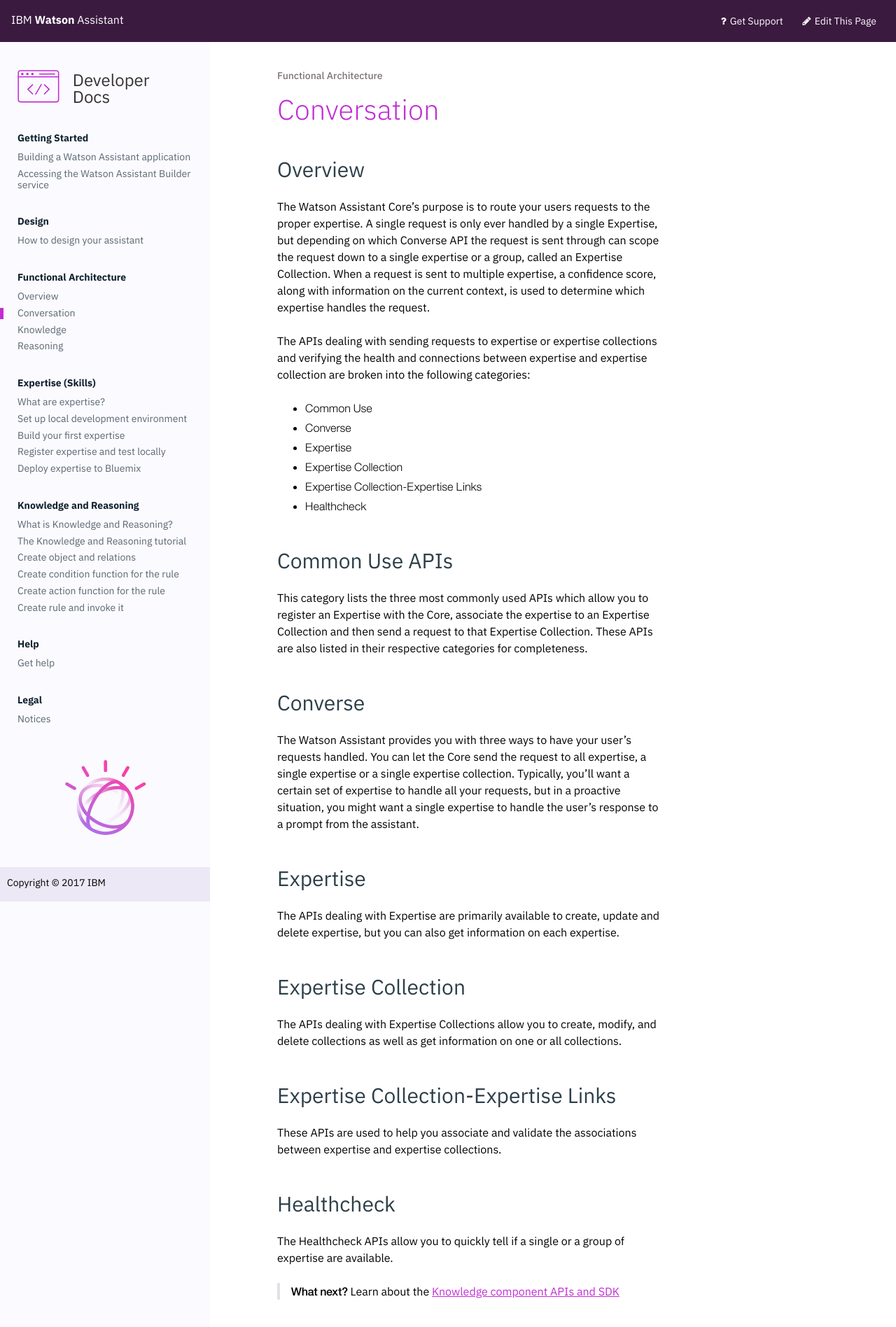
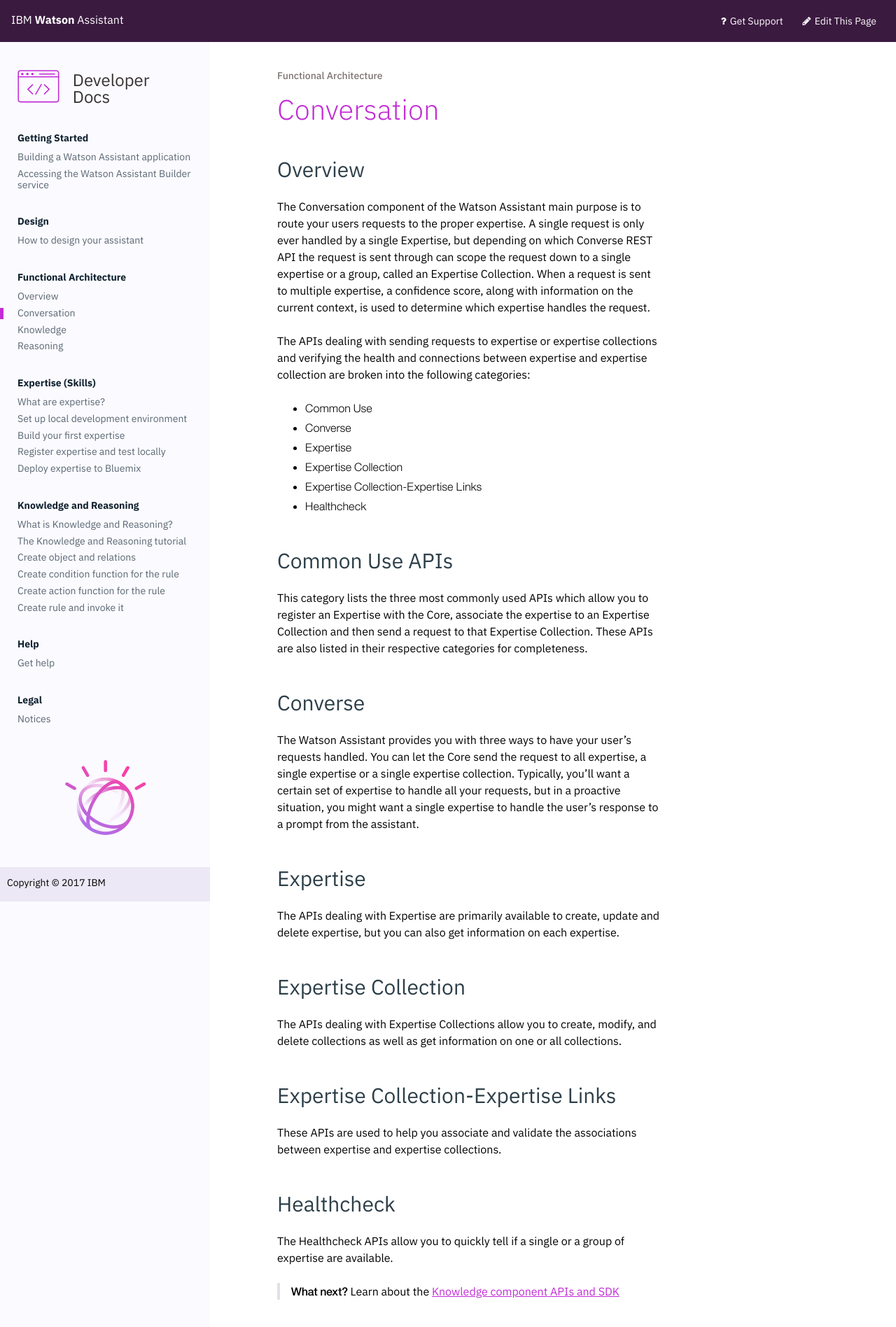
Before and after one commit to Watson-Personal-Assistant/developer, a Jekyll site: the page built from _content/understand-service/core.md, in a window 1280 px wide. Shown: the top 1896 px of the page at 70% size. Built offline with Jekyll 4.4.1, drawn with Linux system fonts in a browser that asks for light colours.

Commit message:
minor rewording in Converse page

```diff
--- a/_content/understand-service/core.md
+++ b/_content/understand-service/core.md
@@ -5,7 +5,7 @@
 
 ## Overview
 
-The Watson Assistant Core's purpose is to route your users requests to the proper expertise.  A single request is only ever handled by a single Expertise, but depending on which Converse API the request is sent through can scope the request down to a single expertise or a group, called an Expertise Collection.  When a request is sent to multiple expertise, a confidence score, along with information on the current context, is used to determine which expertise handles the request.
+The Conversation component of the Watson Assistant main purpose is to route your users requests to the proper expertise.  A single request is only ever handled by a single Expertise, but depending on which Converse REST API the request is sent through can scope the request down to a single expertise or a group, called an Expertise Collection.  When a request is sent to multiple expertise, a confidence score, along with information on the current context, is used to determine which expertise handles the request.
 
 The APIs dealing with sending requests to expertise or expertise collections and verifying the health and connections between expertise and expertise collection are broken into the following categories:
 
```
